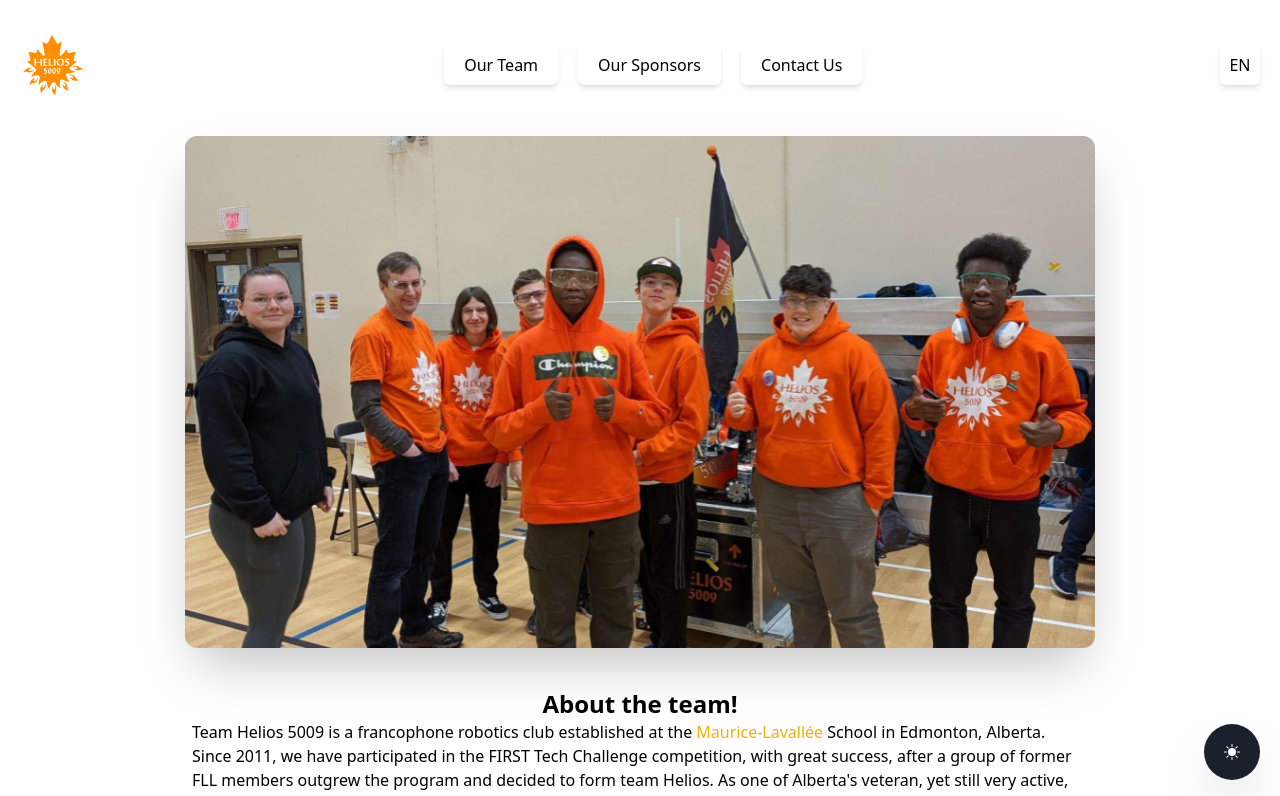
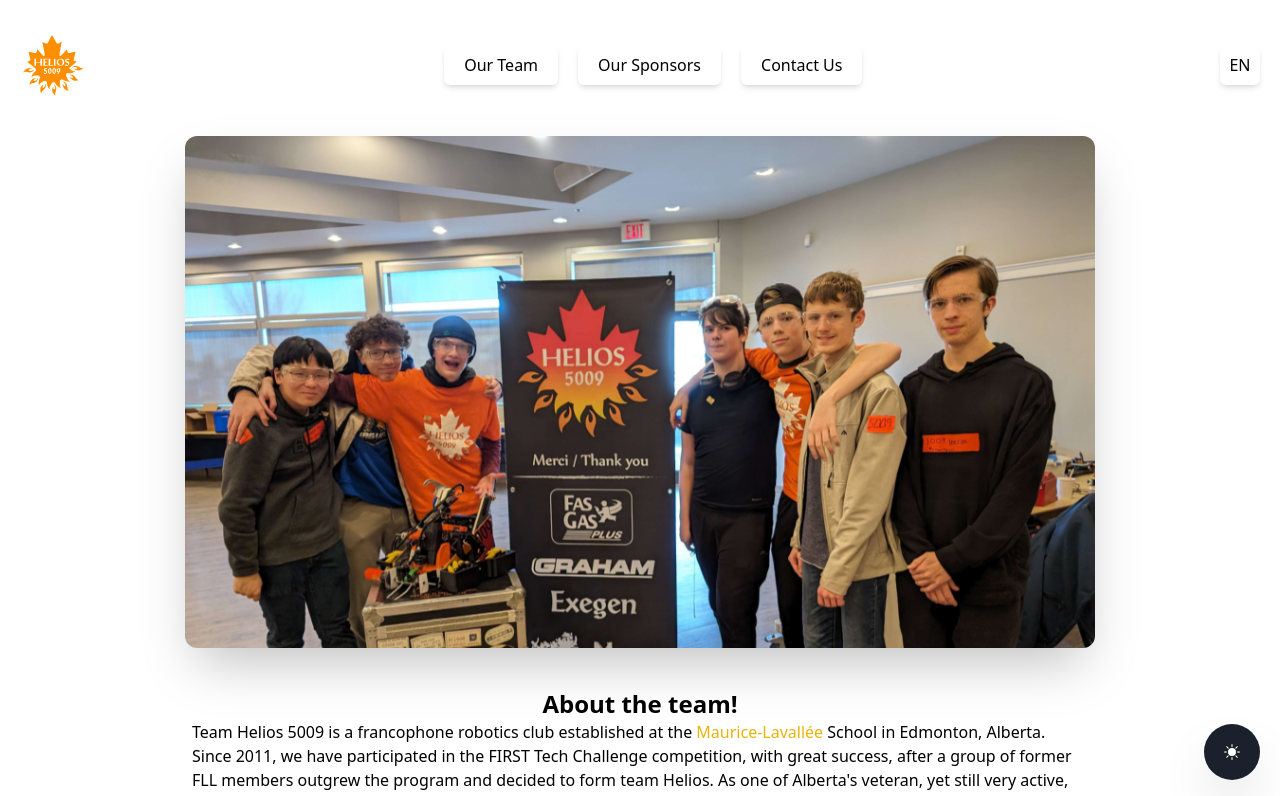
Before and after one commit to team5009/helios-web, a Next.js app: page /team in a window 1280 px wide. Shown: the top 796 px of the page. Built offline with nearby package versions, Linux system fonts and the light colour scheme; a web font is replaced by a local one.

Commit message:
Update index.tsx

```diff
--- a/src/pages/team/index.tsx
+++ b/src/pages/team/index.tsx
@@ -56,7 +56,7 @@ export default function Team() {
             <div className='relative top-28 w-screen flex flex-col justify-center items-center'>
                 <h1 className='text-lg font-bold'>{}</h1>
                 <div className='aspect-video h-[40vw] bg-no-repeat bg-cover rounded-xl shadow-2xl' style={{
-                    backgroundImage: `url(/images/years/${currentSeasonYear}.png)`,
+                    backgroundImage: `url(/images/years/2024.png)`,
                 }}/>
                 <h2 className='mt-10 mx-10 md:mx-20 lg:mx-48 text-2xl font-bold'>
                     { langStore.language == Language.FR ?
```
